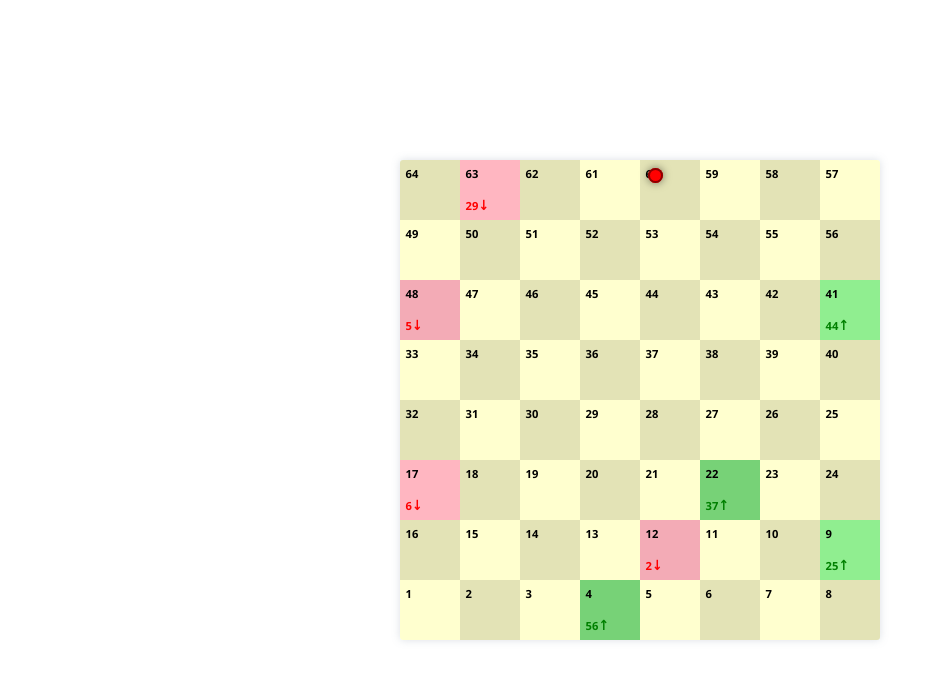
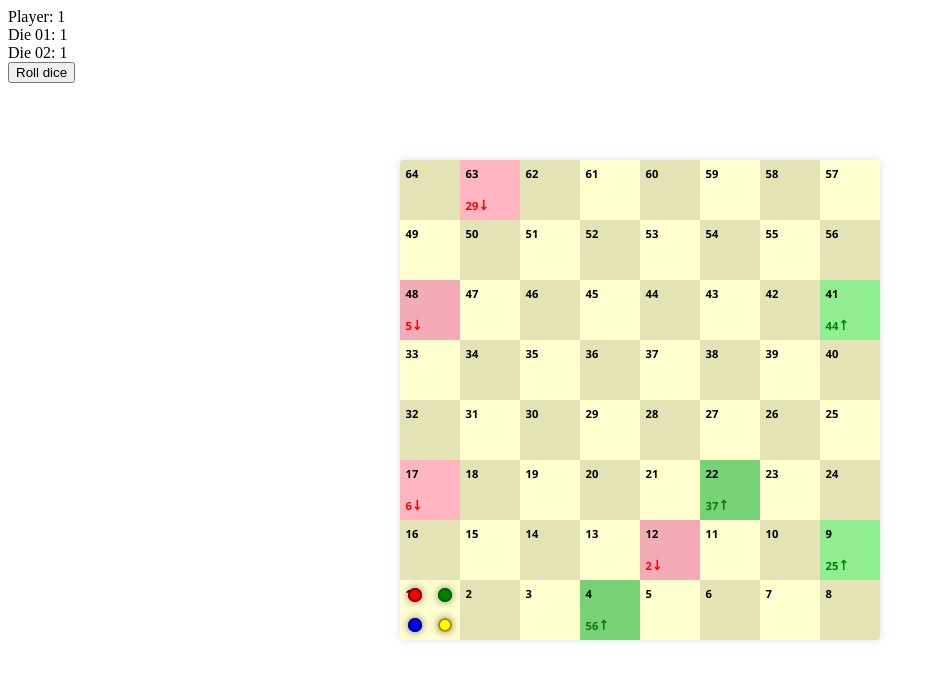
Before and after one commit to raphaelaleixo/vue-snakes-and-ladders, a Vue app: page / in a window 1280 px wide. Shown: the top 680 px of the page, without its empty margins (0-937 px from the left). Built offline with nearby package versions, Linux system fonts and the light colour scheme.

Commit message:
Single player game

```diff
--- a/src/App.vue
+++ b/src/App.vue
@@ -1,5 +1,12 @@
 <template>
   <div id="app">
+    <div>Player: {{game.turn + 1}}</div>
+    <div>Die 01: {{dice1}} </div>
+    <div>Die 02: {{dice2}} </div>
+    <div v-if="game.winner">Winner: Player {{game.turn + 1}}</div>
+    <button v-if="!game.winner"
+      :disabled="game.walked > 0"
+      @click="walkTo(game.turn)">Roll dice</button>
     <transition-group name="move-piece"
       tag="div"
       class="board"
@@ -14,27 +21,37 @@
           class="square__number square__to">{{square.to}}</span>
       </div>
       <div class="piece"
-        @click="walkTo($event)"
-        key="piece1"
-        :style="{'grid-area':'square'+position, 'pointer-events:none' : walked !== 0}"></div>
+        v-for="(player, index) in players"
+        :key="'player-'+index"
+        :class="{'player--active':index == game.turn}"
+        :style="{'grid-area':'square'+player.position}"></div>
     </transition-group>
   </div>
 </template>
 
 <script>
-  let el;
+  let currentPiece;
   export default {
     name: "app",
     data () {
       return {
         board: {
           base: 8,
-          squares:[],
-          specialSquares:[1],
-          tries:0
+          squares: [],
+          specialSquares: [1],
         },
-        position: 60,
-        walked: 0,
+        game: {
+          winner: false,
+          walked: 0,
+          players: 3,
+          turn: 0
+        },
+        players: [
+          { position: 1 },
+          { position: 1 },
+          { position: 1 },
+          { position: 1 }
+        ],
         dice1: 1,
         dice2: 1
       }
@@ -68,59 +85,81 @@
         this.dice1 = Math.floor(Math.random() * 6) + 1;
         this.dice2 = Math.floor(Math.random() * 6) + 1;
       },
-      walkTo (event) {
+      walkTo (player) {
         this.rollDice();
-        this.walked = this.dice1 + this.dice2;
-        this.trywalk(event.target)
+        this.game.walked = this.dice1 + this.dice2;
+        this.trywalk(player)
       },
-      trywalk () {
-        el.removeEventListener('animationend', walk)
+      trywalk (player) {
+        currentPiece = document.querySelectorAll('.piece')[player];
+        currentPiece.removeEventListener('animationend', walk)
         const walk = () => {
-          if (this.walked > 0) {
-            this.position++;
-            if (this.position > this.totalSquares) {
-              this.position--;
-              this.bounceBack()
-              el.removeEventListener('animationend', walk)
+          if (this.game.walked > 0) {
+            this.players[player].position++;
+            if (this.players[player].position > this.totalSquares) {
+              this.players[player].position--;
+              this.bounceBack(player)
+              currentPiece.removeEventListener('animationend', walk)
             } else {
-              this.walked--;
-              el.addEventListener('animationend', walk)
+              this.game.walked--;
+              currentPiece.addEventListener('animationend', walk)
             }
           } else {
-            this.checkPosition()
-            el.removeEventListener('animationend', walk)
+            this.checkPosition(player)
+            currentPiece.removeEventListener('animationend', walk)
           }
         }
         walk();
       },
-      bounceBack () {
-        el.removeEventListener('animationend', bounce)
+      bounceBack (player) {
+        currentPiece = document.querySelectorAll('.piece')[player];
+        currentPiece.removeEventListener('animationend', bounce)
         const bounce = () => {
-          if (this.walked > 0) {
-            this.position--;
-            this.walked--;
-            el.addEventListener('animationend', bounce)
+          if (this.game.walked > 0) {
+            this.players[player].position--;
+            this.game.walked--;
+            currentPiece.addEventListener('animationend', bounce)
           } else {
-            this.checkPosition()
-            el.removeEventListener('animationend', bounce)
+            this.checkPosition(player)
+            currentPiece.removeEventListener('animationend', bounce)
           }
         }
         bounce()
       },
-      checkPosition () {
+      checkPosition (player) {
         let specialPositions = this.board.squares.map(item => item.from);
-        if (specialPositions.includes(this.position)) {
-          let rule = this.board.squares.filter(item => item.from === this.position)
-          this.position = rule[0].to
+        if (specialPositions.includes(this.players[player].position)) {
+          let rule = this.board.squares.filter(item => item.from === this.players[player].position)
+          this.players[player].position = rule[0].to
+        }
+        if (this.players[player].position === this.totalSquares) {
+          this.game.winner = 'player-' + this.game.turn;
+          return false;
+        }
+        this.nextTurn()
+      },
+      nextTurn () {
+        this.game.turn++;
+        if (this.game.turn === this.players.length) {
+          this.game.turn = 0;
         }
       },
       chooseRandomSquare (higherOrLower, numberToCompare) {
         this.tries++;
         let specialSquare = Math.floor(Math.random() * (this.totalSquares)) + 1;
 
-        if (numberToCompare === 'error' || this.tries > 10) {
-          this.tries = 0;
-          return 'error';
+        if (higherOrLower === 'lower') {
+          let lowerSquares = Array(numberToCompare - 1).fill().map((v, i) => i + 1);
+          if (lowerSquares.every(item => this.board.specialSquares.includes(item))) {
+            return 'error'
+          }
+        }
+
+        if (higherOrLower === 'higher') {
+          let higherSquares = Array(this.totalSquares - numberToCompare).fill().map((v, i) => i + 1 + numberToCompare);
+          if (higherSquares.every(item => this.board.specialSquares.includes(item))) {
+            return 'error'
+          }
         }
 
         if (this.board.specialSquares.includes(specialSquare)) {
@@ -128,11 +167,11 @@
         }
 
         if (higherOrLower === 'higher' && specialSquare > numberToCompare ||
-            higherOrLower === 'lower' && specialSquare < numberToCompare ||
-            !higherOrLower) {
+          higherOrLower === 'lower' && specialSquare < numberToCompare ||
+          !higherOrLower) {
           return specialSquare;
         } else {
-           return this.chooseRandomSquare(higherOrLower, numberToCompare);
+          return this.chooseRandomSquare(higherOrLower, numberToCompare);
         }
       },
       createGameBoard () {
@@ -156,7 +195,7 @@
       },
     },
     mounted () {
-      el = document.querySelector('.piece');
+      currentPiece = document.querySelector('.piece');
       this.createGameBoard();
       for (let i = 0; i < Math.floor(this.board.base / 2); i++) {
         this.createSpecialSquare('higher');
@@ -218,7 +257,7 @@
 
   .square__to {
     color: green;
-    bottom:0.5em;
+    bottom: 0.5em;
   }
 
   .square__to:after {
@@ -237,27 +276,49 @@
   }
 
   .piece {
-    transition: all 0.3s;
+    transition: all 0.5s;
     position: relative;
+  }
+  .piece--active {
+    z-index: 10;
   }
 
   .piece:before {
     content: "";
     position: absolute;
-    width: 25%;
-    height: 25%;
+    width: calc(50% - 1em);
+    height: calc(50% - 1em);
     background: red;
     top: 0.5em;
     left: 0.5em;
     border-radius: 50%;
     box-shadow: inset 0 0 0 2px darkred, 0 0 0.5em 0 #00000088;
   }
-
+  .piece:nth-last-child(2):before {
+    top: auto;
+    bottom: 0.5em;
+    background: blue;
+    box-shadow: inset 0 0 0 2px darkblue, 0 0 0.5em 0 #00000088;
+  }
+  .piece:nth-last-child(3):before {
+    left: auto;
+    right: 0.5em;
+    background: green;
+    box-shadow: inset 0 0 0 2px darkgreen, 0 0 0.5em 0 #00000088;
+  }
+  .piece:nth-last-child(4):before {
+    left: auto;
+    top: auto;
+    bottom: 0.5em;
+    right: 0.5em;
+    background: yellow;
+    box-shadow: inset 0 0 0 2px darkgoldenrod, 0 0 0.5em 0 #00000088;
+  }
   .move-piece-move:before {
-    animation: walk 0.3s linear 0s;
+    animation: bounce 0.5s linear 0s;
   }
 
-  @keyframes walk {
+  @keyframes bounce {
     0% {
       transform: scale(1);
     }
```
